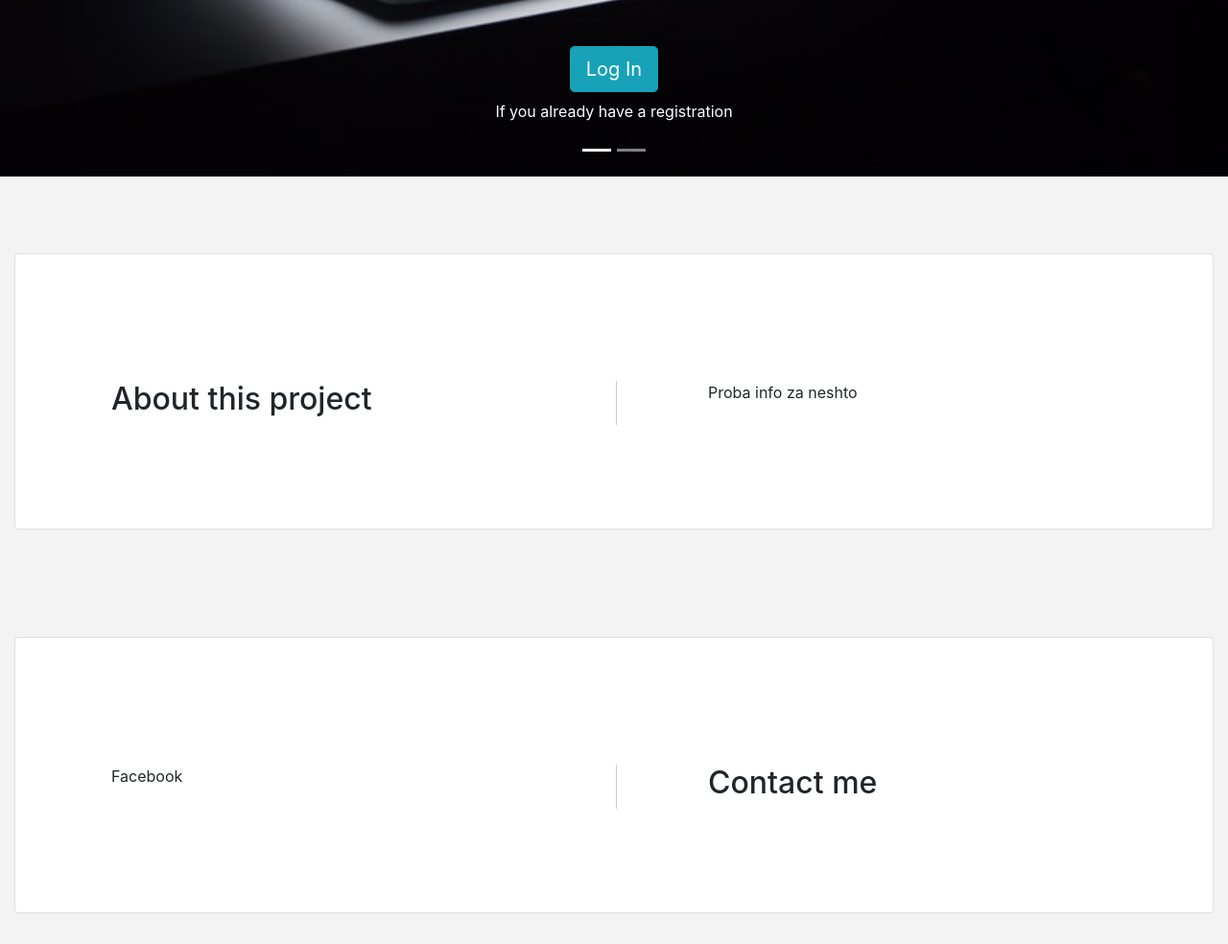
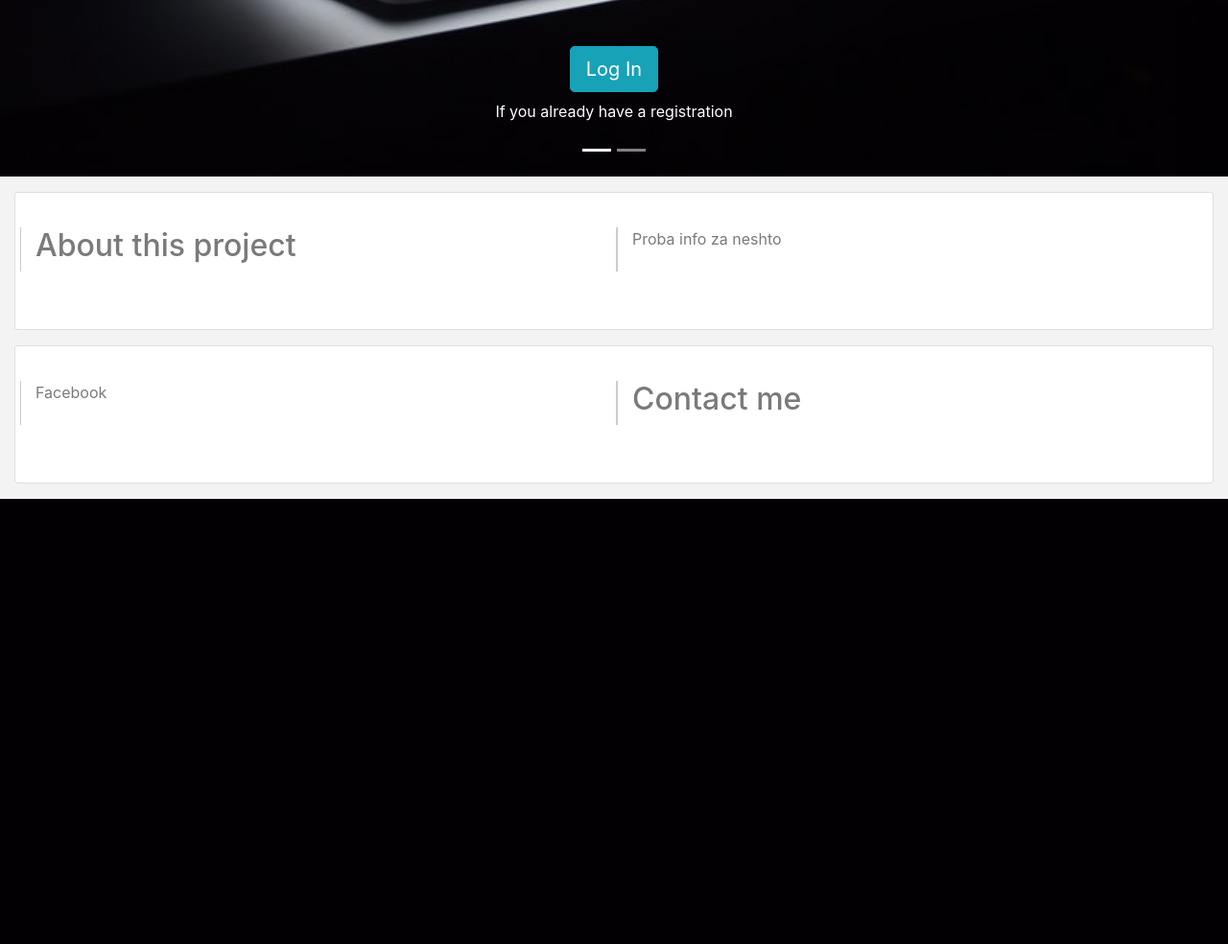
Before and after one commit to lucho03/Thesis-work, a Django app: page / in a window 1280 px wide. Shown: the part 456-1440 px from the top of the page at 96% size. After the commit the page ends 976 px from the top, so only its background shows below. Run offline with Django 3.2, Linux system fonts and the light colour scheme; some libraries are stand-ins or nearby versions.

Commit message:
New vision of main page

```diff
--- a/Mysite/main/static/main.css
+++ b/Mysite/main/static/main.css
@@ -25,16 +25,42 @@ div .name {
 }
 
 #about_project_container {
-    height: 25rem;
+    margin-top: 1rem;
+    margin-bottom: 1rem;
 }
 
 #info_container {
-    position:relative;
-    top: 7rem;
-    margin-left: 5rem;
+    color: rgb(122, 122, 122);
+    margin-top: 1rem;
+    margin-bottom: 1rem;
+    border-left: 1px solid #ccc;
+}
+
+#info_intro_container {
+    color: rgb(184, 197, 197);
+    margin-top: 5rem;
+    left: 8rem;
+    margin-bottom: 1rem;
+}
+
+#footer_info_container {
+    top: 1rem;
+    margin-left: 10rem;
 }
 
 #card-about {
-    height: 18rem;
-    top: 5rem;
+    color: rgb(184, 197, 197);
+    height: 9rem;
 }
+
+#card-about h4 {
+    color: rgb(95, 104, 104);
+}
+
+#card-about a {
+    color: cadetblue;
+}
+
+#card-about a:hover {
+    color:darkblue;
+}
```
